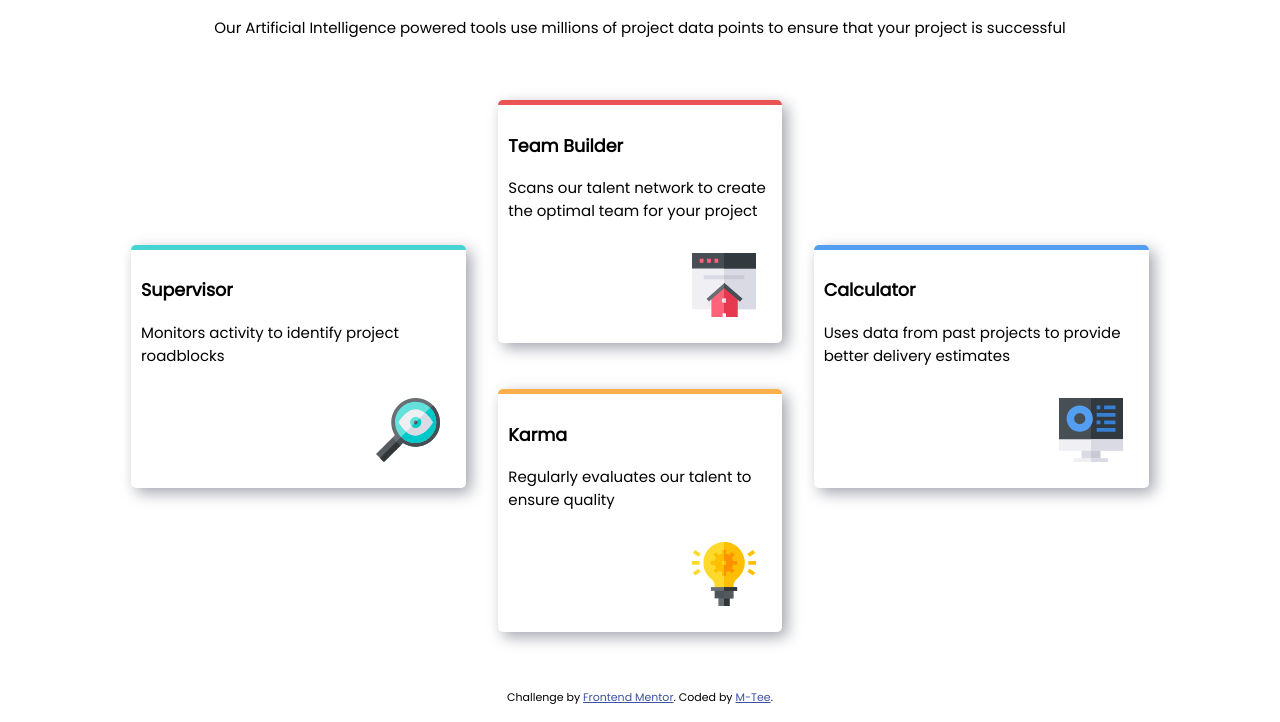
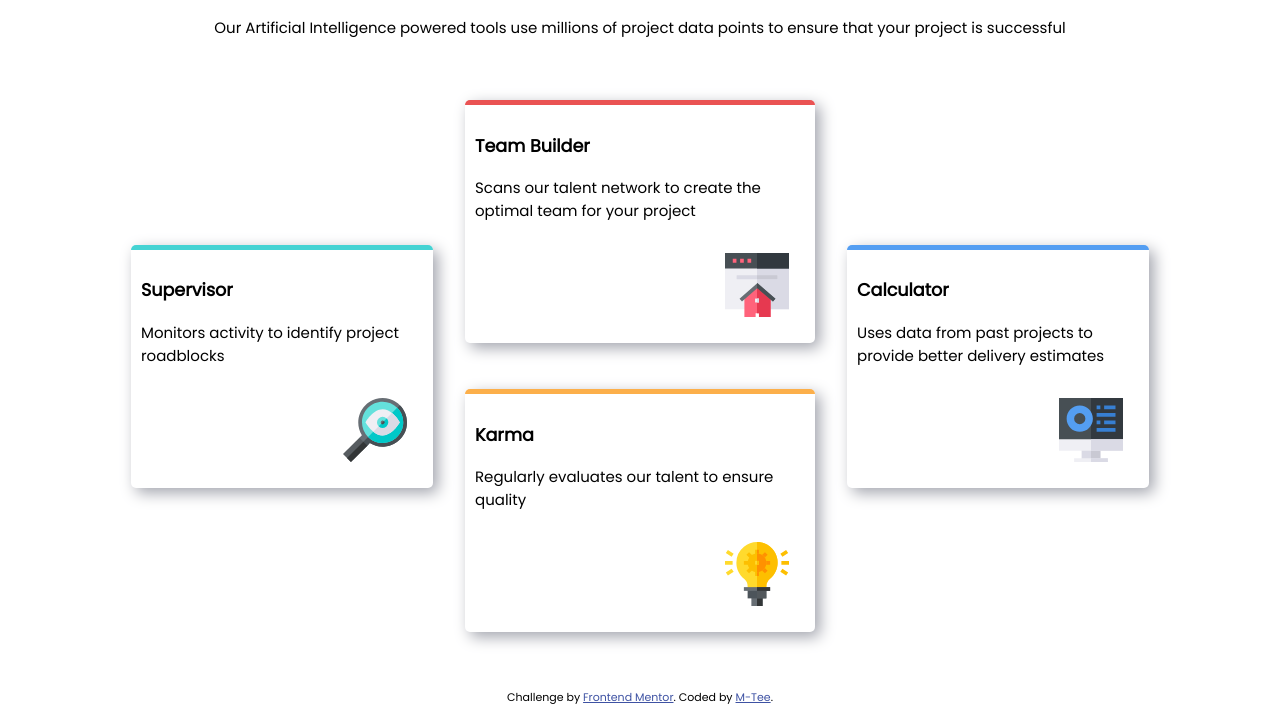
Before and after one commit to M-Tee/four-card-feature-section-master, a plain HTML site: page index.html in a window 1280 px wide. Shown: the part 108-830 px from the top of the page. Drawn offline with Linux system fonts and the light colour scheme.

Commit message:
Set width .card

```diff
--- a/index.html
+++ b/index.html
@@ -48,6 +48,7 @@
       flex-direction: row;
       margin: auto auto;
       max-width: 1050px;
+
     }
 
     .card {
@@ -57,7 +58,8 @@
       border-radius: 5px;
       border: 0px solid;
       box-shadow: 5px 5px 15px hsl(229, 6%, 66%);
-      max-width: 350px;
+      /* max-width: 350px; */
+      width: 350px;
     }
 
     .card img{
```
